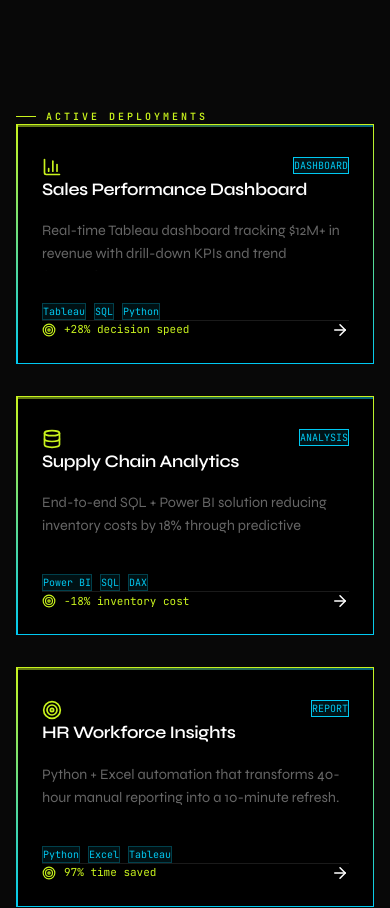
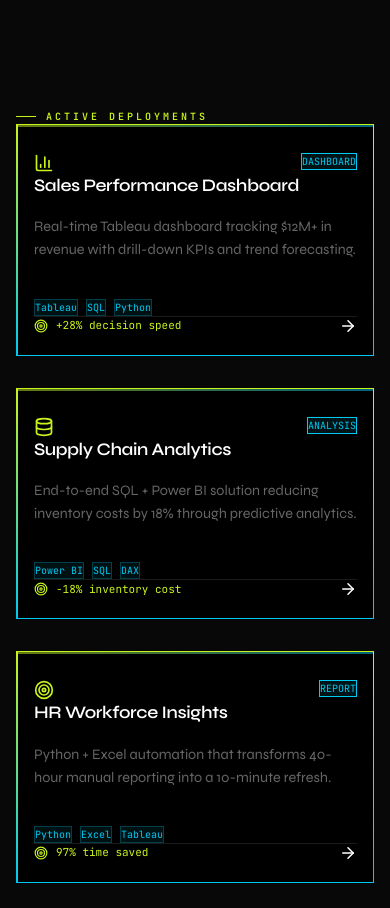
Before and after one commit to sabledattatray/dattasable, a Next.js app: page / in a window 390 px wide. Shown: the part 1680-2588 px from the top of the page. Built offline with nearby package versions, Linux system fonts and the light colour scheme; no server answers.

Commit message:
polish: enhance mobile menu usability and harden global layout stability

```diff
--- a/app/globals.css
+++ b/app/globals.css
@@ -38,7 +38,7 @@ body {
   color: var(--text);
   font-family: var(--font-syne);
   font-weight: 400;
-  overflow-x: hidden;
+  overflow-x: clip; /* Modern way to prevent horizontal scroll */
   -webkit-font-smoothing: antialiased;
 }
 
@@ -148,7 +148,7 @@ body {
 
 @media (max-width: 640px) {
   .card {
-    padding: 1.5rem;
+    padding: 1.25rem 1rem;
   }
 }
 
--- a/components/Navbar.tsx
+++ b/components/Navbar.tsx
@@ -249,14 +249,14 @@ export default function Navbar() {
                           {hasSubmenu ? (
                             <button
                               onClick={() => setExpandedMobile(isExpanded ? null : link.label)}
-                              style={{ padding: '1rem' }}
-                              className={`w-full flex items-center justify-between text-[12px] font-bold tracking-widest uppercase transition-colors ${
+                              style={{ padding: '1.25rem 1rem' }}
+                              className={`w-full flex items-center justify-between text-[13px] font-bold tracking-widest uppercase transition-colors ${
                                 isExpanded ? 'text-[var(--accent)]' : 'text-white/70'
                               }`}
                             >
                               {link.label}
                               <ChevronDown
-                                size={14}
+                                size={16}
                                 className={`transition-transform duration-300 ${isExpanded ? 'rotate-180 text-[var(--accent)]' : 'opacity-30'}`}
                               />
                             </button>
```
